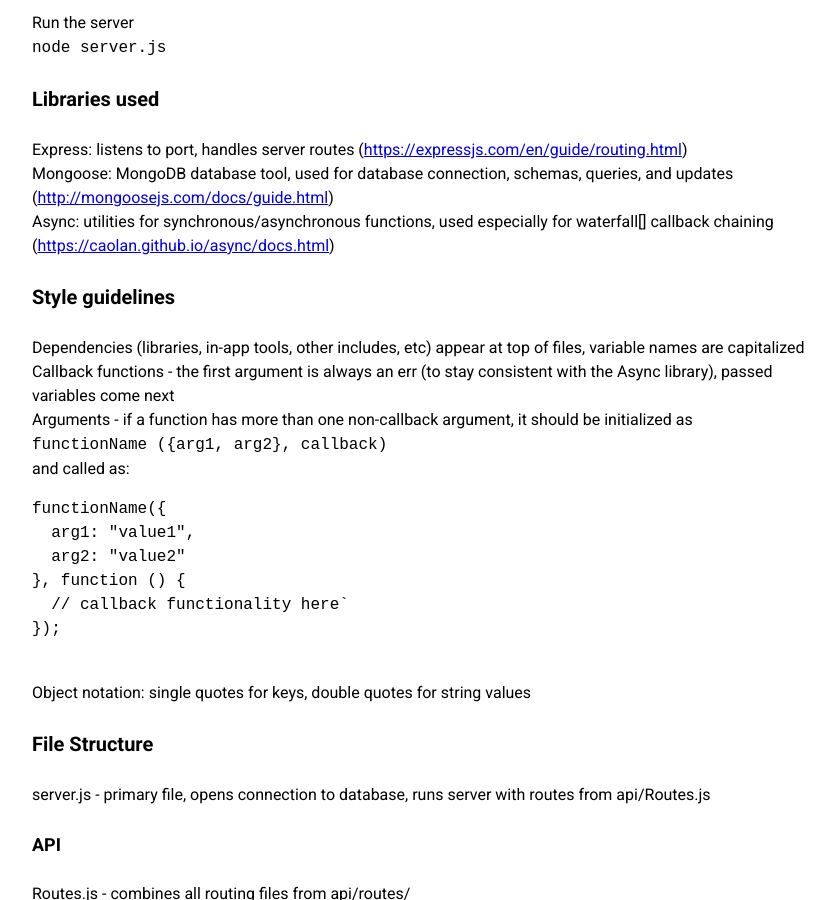
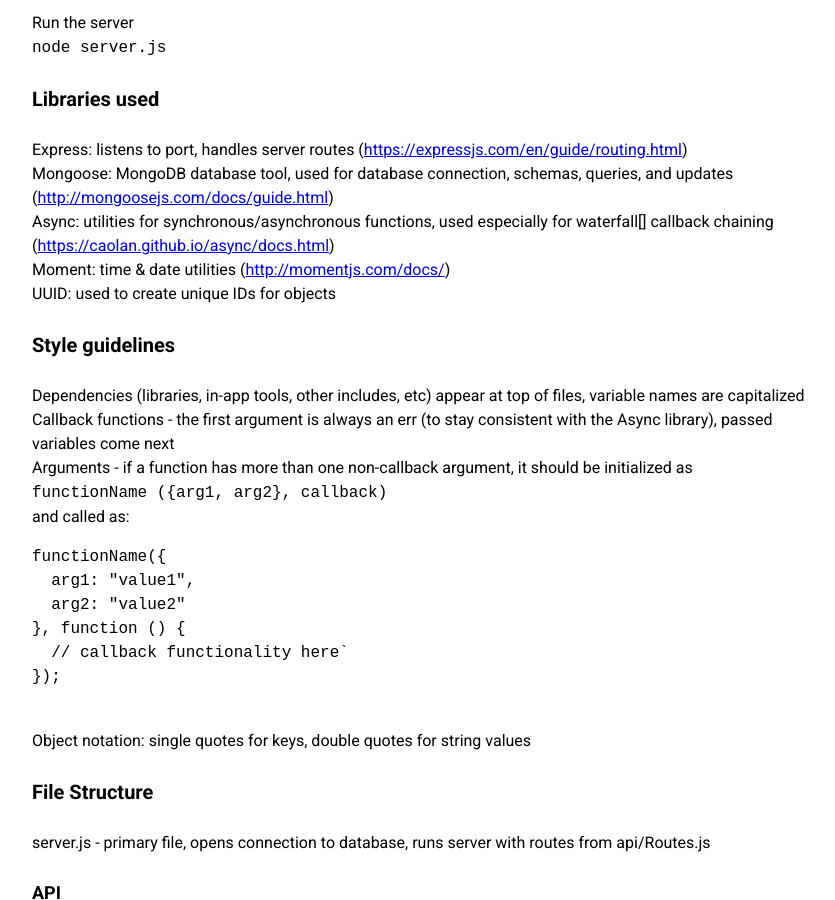
Before and after one commit to comp523-602/cchange-project, a Jekyll site: the page built from back-end-docs.markdown, in a window 1280 px wide and 900 px high, scrolled down 517 px. Shown: the whole window, without its empty margins (208-1043 px from the left). Built offline with Jekyll 4.4.1, drawn with Linux system fonts in a browser that asks for light colours.

Commit message:
Updated Back End Docs

```diff
--- a/back-end-docs.markdown
+++ b/back-end-docs.markdown
@@ -29,6 +29,8 @@ Express: listens to port, handles server routes ([https://expressjs.com/en/guide
 Mongoose: MongoDB database tool, used for database connection, schemas, queries, and updates
 \([http://mongoosejs.com/docs/guide.html](http://mongoosejs.com/docs/guide.html))
 Async: utilities for synchronous/asynchronous functions, used especially for waterfall\[\] callback chaining ([https://caolan.github.io/async/docs.html](https://caolan.github.io/async/docs.html))
+Moment: time & date utilities ([http://momentjs.com/docs/](http://momentjs.com/docs/))
+UUID: used to create unique IDs for objects
 
 ## Style guidelines
 
```
